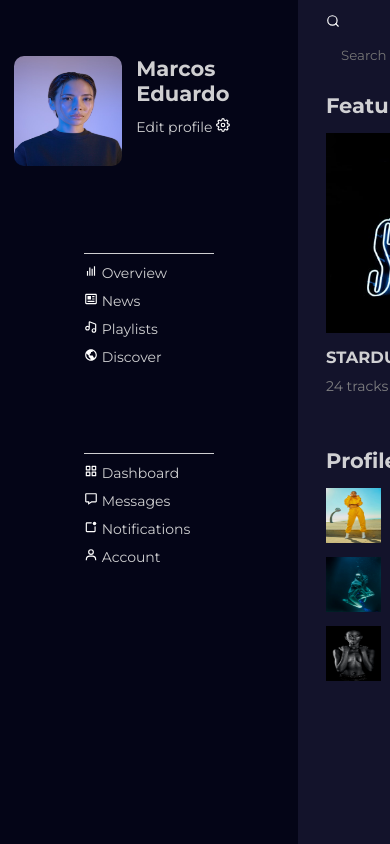
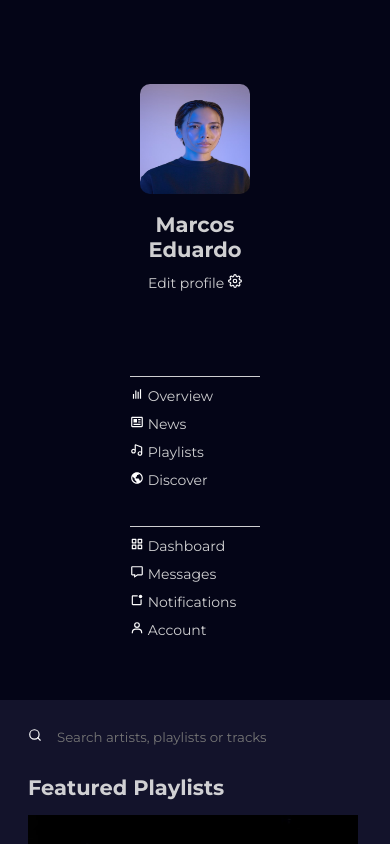
Before and after one commit to maarcoseduardo/music-library, a Next.js app: page / in a window 390 px wide. Shown: the top 844 px of the page. Built offline with nearby package versions, Linux system fonts and the light colour scheme.

Commit message:
edit: responsive

```diff
--- a/src/components/Dashboard/styles.ts
+++ b/src/components/Dashboard/styles.ts
@@ -1,7 +1,12 @@
-import styled from 'styled-components';
+import styled from "styled-components";
 
 export const Container = styled.div`
-    display: flex;
-    overflow: hidden;
-    height: 100vh;
+  display: flex;
+  overflow: hidden;
+  height: 100vh;
+
+  @media (max-width: 720px){
+    display: block;
+    overflow: visible;
+  }
 `;
--- a/src/components/Playlist/index.tsx
+++ b/src/components/Playlist/index.tsx
@@ -1,4 +1,3 @@
-
 import { FiSearch } from "react-icons/fi";
 import {
   SectionContainer,
@@ -29,25 +28,27 @@ import {
   DivTracks,
   TitleTracksAuthors,
   TitleTracks,
-  DivTracksDescription
+  DivTracksDescription,
 } from "./styles";
 
-import { playlists } from '../../services/playlistsAlbums';
+import { playlists } from "../../services/playlistsAlbums";
 import { profileView } from "../../services/profileView";
-import { playlistTracks } from '../../services/playlistTracks';
+import { playlistTracks } from "../../services/playlistTracks";
 
 export function Playlist() {
   return (
     <SectionContainer>
       <Content>
         <Div>
-          <FiSearch color="white" />
+          <span>
+            <FiSearch color="white" />
+          </span>
           <Input placeholder="Search artists, playlists or tracks" />
         </Div>
         <Title>Featured Playlists</Title>
         <SectionPlaylist>
           <PLaylistContainer>
-            {playlists.map(playlists => (
+            {playlists.map((playlists) => (
               <DivContainerAlbum key={playlists.id}>
                 <ImageAlbum src={playlists.image} />
                 <TitlePlaylist>{playlists.name}</TitlePlaylist>
@@ -60,7 +61,7 @@ export function Playlist() {
           <DivView>
             <Title>Profile Views</Title>
             <UnlistView>
-              {profileView.map(profileView => (
+              {profileView.map((profileView) => (
                 <List key={profileView.id}>
                   <DivProfile>
                     <DivContainerProfileDescription>
@@ -79,7 +80,7 @@ export function Playlist() {
           <DivTracks>
             <Title>Tracks</Title>
             <UnlistTracks>
-              {playlistTracks.map(tracks => (
+              {playlistTracks.map((tracks) => (
                 <ListTracks key={tracks.id}>
                   <ImageTracks src={tracks.image} />
                   <DivTracksDescription>
--- a/src/components/Playlist/styles.ts
+++ b/src/components/Playlist/styles.ts
@@ -9,7 +9,10 @@ export const Content = styled.div`
   padding: 1rem 2rem;
 `;
 
-export const Div = styled.div``;
+export const Div = styled.div`
+  display: flex;
+  align-items: center;
+`;
 
 export const Input = styled.input`
   background: var(--blue-600);
@@ -24,10 +27,10 @@ export const Input = styled.input`
 
 export const SectionPlaylist = styled.section`
   height: 300px;
-
   @media (max-width: 1080px) {
-    overflow: scroll;
+    overflow-x: scroll;
     max-width: 800px;
+    transition: 0.2s;
   }
 `;
 
@@ -59,19 +62,25 @@ export const Paragraph = styled.p`
 
 export const SectionViewsTracks = styled.section`
   display: flex;
-  max-width: 1000px;
+  width: 100%;
   gap: 50px;
   @media (max-width: 1080px) {
     gap: 20px;
+    transition: 0.2s;
+  }
+
+  @media (max-width: 720px) {
+    display: block;
   }
 `;
 
 export const DivView = styled.div`
-  max-width: 450px;
+  max-width: 330px;
   width: 100%;
 
   @media (max-width: 1080px) {
     max-width: 350px;
+    transition: 0.2s;
   }
 `;
 
@@ -95,6 +104,7 @@ export const DivProfile = styled.div`
 
   @media (max-width: 1080px) {
     width: 100%;
+    transition: 0.2s;
   }
 `;
 export const DivContainerProfileDescription = styled.div`
@@ -129,8 +139,13 @@ export const UnlistTracks = styled.ul`
   display: flex;
   gap: 20px;
   @media (max-width: 1080px) {
-    overflow: scroll;
-    max-width: 350px;
+    overflow-x: scroll;
+    transition: 0.2s;
+    max-width: 500px;
+  }
+
+  @media (max-width: 1080px) {
+    max-width: 800px;
   }
 `;
 
--- a/src/components/SideBar/styles.ts
+++ b/src/components/SideBar/styles.ts
@@ -1,28 +1,46 @@
-import styled from 'styled-components';
+import styled from "styled-components";
 
 export const Aside = styled.aside`
   display: flex;
   flex-direction: column;
   justify-content: space-between;
   max-width: 300px;
-    width: 100%;
   height: 100vh;
   background: var(--black-900);
   color: var(--white-300);
+
+  @media (max-width: 720px){
+    max-width: 100%;
+    height: 700px ;
+  }
 `;
 
 export const DivProfile = styled.div`
-    max-width: 270px;
-    min-width: 270px;
   display: flex;
   gap: 1rem;
-    margin: 4rem 1rem;
+  margin: 6rem 1rem;
+
+  @media (max-width: 1080px) {
+    display: block;
+    width: 150px;
+    text-align: center;
+    transition: 0.3s;
+  }
+
+  @media (max-width: 720px){
+    max-width: 100%;
+    margin:6rem auto;
+  }
 `;
 
 export const ImageProfile = styled.img`
   width: 110px;
   height: 110px;
   border-radius: 10px;
+
+  @media (max-width: 1080px) {
+    margin-bottom: 1rem;
+  }
 `;
 
 export const DivDescription = styled.div`
@@ -33,23 +51,30 @@ export const DivDescription = styled.div`
   justify-content: space-between;
 `;
 
-export const H1 = styled.h1`
-`;
+export const H1 = styled.h1``;
 
-export const Paragraph = styled.p`
-`;
+export const Paragraph = styled.p``;
 
 export const Section = styled.section`
   display: flex;
   flex-direction: column;
   align-items: center;
   height: 70vh;
+
+  @media (max-width: 1080px) {
+    transition: 0.2s;
+  }
+
 `;
 
 export const Unlist = styled.ul`
   height: 200px;
   width: 130px;
   border-top: 1px solid var(--white-300); //Adicionar linha como content
+
+  @media (max-width: 720px){
+    height: 150px;
+  }
 `;
 
 export const List = styled.li`
@@ -59,7 +84,7 @@ export const List = styled.li`
 export const Anchor = styled.a`
   color: var(--white-300);
 
-    &:hover{
+  &:hover {
     transition: 0.2s;
     filter: brightness(60%);
   }
```
Lines whose indentation alone changed are shown as unchanged.
